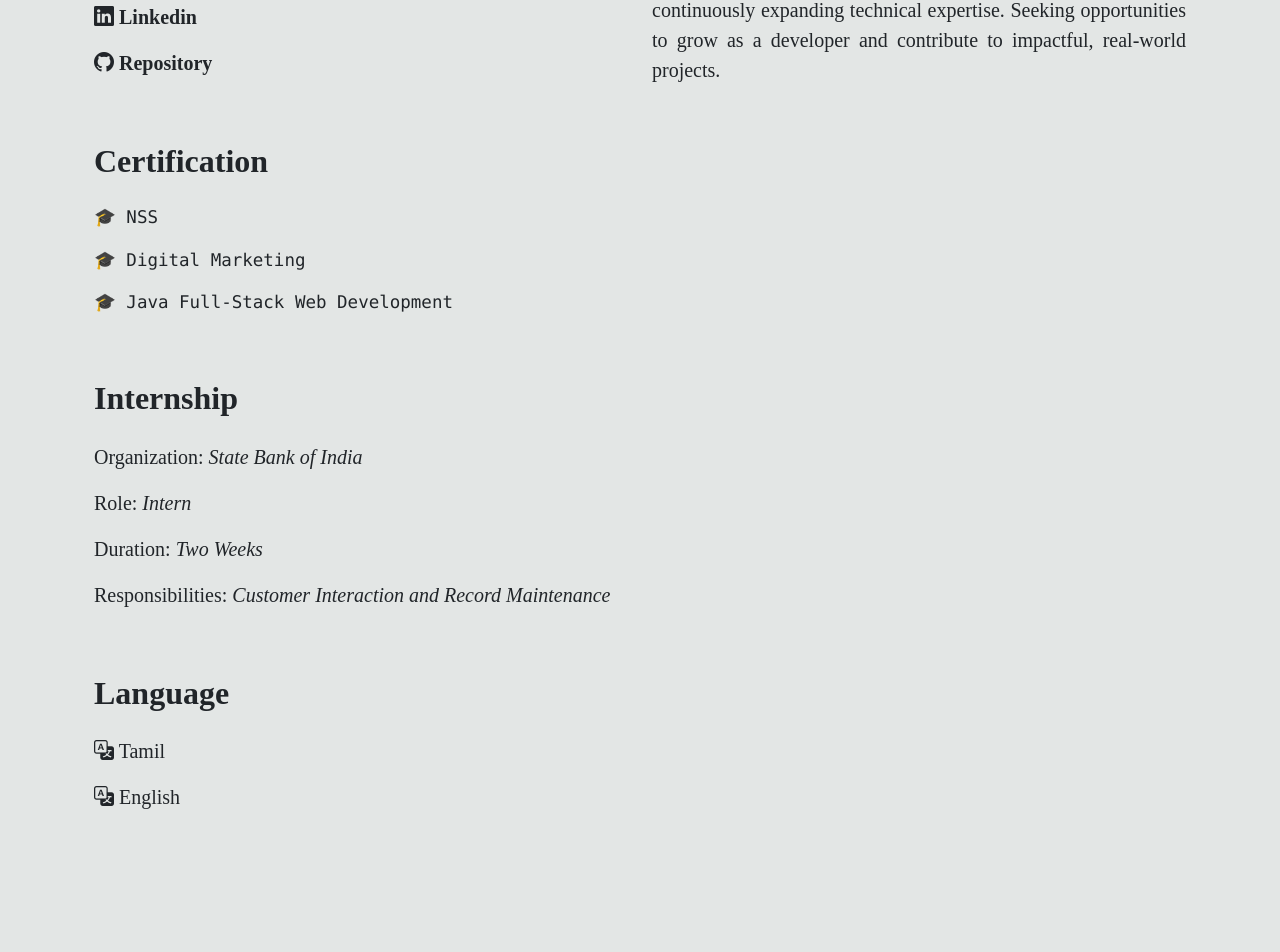
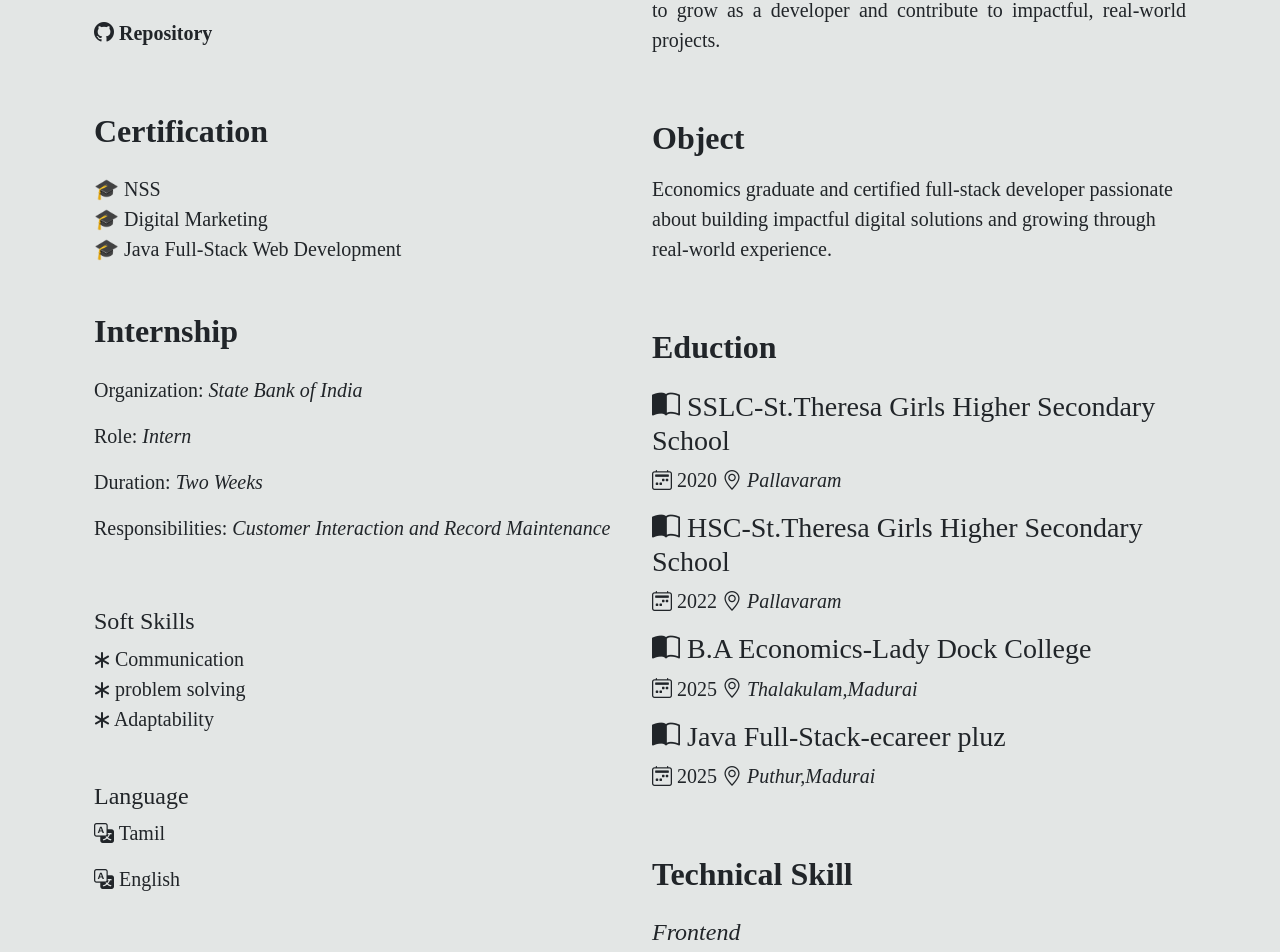
Before and after one commit to code-by-kiki/portfolio, a React (Create React App) app: page / in a window 1280 px wide. Shown: the part 3672-4624 px from the top of the page. Built offline with nearby package versions, Linux system fonts and the light colour scheme.

Commit message:
Finished Resume

```diff
--- a/src/components/About.jsx
+++ b/src/components/About.jsx
@@ -97,10 +97,9 @@ const About = () => {
           {hobbies.map((hobby, index) => (
             <div
               key={index}
-              className="hobby-card p-3 text-center border rounded"
-              style={{ minWidth: '120px', flex: '1 1 120px' }}
+              className="hobby-card p-3 text-center border rounded "
+              style={{ minWidth: '10px', flex: '1 1 120px',backgroundColor:'rgb(68, 68, 78)',color:'whitesmoke'}}
             >
-              <i className="bi bi-star-fill text-warning mb-2"></i>
               <h6 className="mb-0">{hobby}</h6>
             </div>
           ))}
--- a/src/components/Resume.jsx
+++ b/src/components/Resume.jsx
@@ -2,15 +2,41 @@ import React from "react";
 import picture from '../assest/profile-pic.jpg';
 import 'bootstrap-icons/font/bootstrap-icons.css';
 
-function Resumedatas(props) {
+function Resumedatas() {
+
+   const Eduction=[
+    { name : 'St.Theresa Girls Higher Secondary School',places:'Pallavaram',studied:'SSLC',passout:'2020'},
+    { name : 'St.Theresa Girls Higher Secondary School',places:'Pallavaram',studied:'HSC',passout:'2022'},
+    { name : 'Lady Dock College',places:'Thalakulam,Madurai',studied:'B.A Economics',passout:'2025'},
+    { name : 'ecareer pluz',places:'Puthur,Madurai', studied:'Java Full-Stack',passout:'2025'}
+   ]
+
+   const certification=[
+    {name:"NSS"},{name:"Digital Marketing"},{name:"Java Full-Stack Web Development"}
+   ]
+
+   const language=[
+    {name:'Tamil'}, {name: 'English'}
+   ]
+
+   const frontend=[{name: "Html",icon:<i class="bi bi-filetype-html"></i>},{name: "Css",icon:<i class="bi bi-filetype-css"></i>},{name: "Javascript",icon:<i class="bi bi-javascript"></i>},{name: "Bootstrap",icon:<i class="bi bi-bootstrap"></i>},{name: "React",icon:<i class="bi bi-filetype-jsx"></i>}];
+
+   const backend=[{name:"Core Java",icon:<i class="bi bi-filetype-java"></i>},{name:"Java",icon:<i class="bi bi-filetype-java"></i>}]
+
+  const database=[{name:'My SQL',icon:<i class="bi bi-filetype-sql"></i>},{name:'MangoDB',icon:<i class="bi bi-leaf"></i>}]
+
+  const tool=[{name:'Git-Hub',icon:<i class="bi bi-github"></i>}]
+
+  const skill=[{name: "Communication"},{name:"problem solving"},{name:"Adaptability"}]
+
   return (
     <div className="container-fluid" style={{ fontFamily: 'serif' }}>
       <div className="row mt-5" style={{ background: "rgb(68, 68, 78)", padding: '10px' }}></div>
 
       <div className="row">
         {/* Left Column */}
-        <div className="col-12 col-md-6 mt-3 text-md-start text-center">
-          <img src={picture} alt="Krithika Profile" style={{ maxWidth: '150px', borderRadius: '25rem' }} />
+        <div className="col-12 col-md-6 col-sm-4 mt-3 text-md-start text-center">
+          <img src={picture} alt="Krithika Profile" className="d-none d-sm-block" style={{ maxWidth: '150px', borderRadius: '25rem' }} />
 
           <div className="row">
             <div className="col mt-5 fw-bold">
@@ -25,35 +51,51 @@ function Resumedatas(props) {
           <div className="row mt-5">
             <div className="col">
               <h4 className="fw-bold fs-2 mb-4">Certification</h4>
-              <pre>🎓 NSS</pre>
-              <pre>🎓 Digital Marketing</pre>
-              <pre>🎓 Java Full-Stack Web Development</pre>
+              {certification.map((certificate,index)=>
+              (
+               <div key={index}>
+                {<>🎓 {certificate.name}</>}
+               </div>
+              )
+              )}
             </div>
           </div>
 
+
           <div className="row mt-5">
-            <div className="col">
               <h4 className="fw-bold fs-2 mb-4">Internship</h4>
               <p><b>Organization:</b> <i>State Bank of India</i></p>
               <p><b>Role:</b> <i>Intern</i></p>
               <p><b>Duration:</b> <i>Two Weeks</i></p>
               <p><b>Responsibilities:</b> <i>Customer Interaction and Record Maintenance</i></p>
-            </div>
           </div>
 
+         <div className="row mt-5">
+          <h4>Soft Skills</h4>
+           {skill.map((Skills,index)=>
+          (
+            <div key={index}>
+              {<><i class="bi bi-asterisk fs-6"></i> {Skills.name}</>}
+            </div>
+          ))}
+         </div>
+
+
           <div className="row mt-5">
-            <div className="col">
-              <h4 className="fw-bold fs-2 mb-4">Language</h4>
-              <p><i className="bi bi-translate"></i> Tamil</p>
-              <p><i className="bi bi-translate"></i> English</p>
-            </div>
+            <h4>Language</h4>
+            {language.map((lang,index)=>
+            (
+              <div key={index}>
+                {<p> <i className="bi bi-translate "></i> {lang.name}</p>}
+              </div>
+            ))}
           </div>
         </div>
 
         {/* Right Column */}
-        <div className="col-12 col-md-6 text-md-end text-center">
-          <h1 className="mt-5">{props.name}</h1>
-          <pre>Web Developer</pre>
+        <div className="col-12 col-md-6 col-sm-8 text-start">
+          <h1 className="mt-5 text-md-end">Krithika</h1>
+          <pre className="text-md-end">Web Developer</pre>
 
           <div className="row mt-5 text-md-start text-center">
             <h4 className="mb-3 fw-bold fs-2"><i>Profile</i></h4>
@@ -63,6 +105,61 @@ function Resumedatas(props) {
               Seeking opportunities to grow as a developer and contribute to impactful, real-world projects.
             </p>
           </div>
+          <div className="row mt-5">
+            <h4 className="mb-3 fw-bold fs-2">Object</h4>
+            <p>Economics graduate and certified full-stack developer passionate about building
+              impactful digital solutions and growing through real-world experience.</p>
+          </div>
+
+          <div className="row mt-5">
+             <h4 className="mb-4 fw-bold fs-2">Eduction</h4>
+              {Eduction.map((data,index)=>
+              (
+                <div key={index}>
+                  {<><h3><i class="bi bi-book-half"></i> {data.studied}-{data.name}</h3>
+                   <p><i class="bi bi-calendar2-week "></i> {data.passout} <i class="bi bi-geo-alt"> {data.places}</i> </p>
+                  </>}
+                </div>
+              )
+
+              )}
+          </div>
+
+          <div className="row mt-5">
+           <h4 className="mb-4 fw-bold fs-2">Technical Skill</h4>
+           <h4><i>Frontend</i> </h4>
+           <dl className="list-inline d-flex gap-4 mt-2">
+           {frontend.map((skill,index)=>
+          (
+           <dt key={index} className="list-inline-item "> {skill.icon} {skill.name}</dt>
+          )
+          )}
+          </dl>
+          <h4><i>Backend</i></h4>
+          <dl className="list-item d-flex gap-4 mt-2">
+           {backend.map((skill,index)=>
+          (
+            <dt key={index} className="list-inline-item">{skill.icon} {skill.name} </dt>
+          ))}
+          </dl>
+
+           <h4><i>DataBase</i></h4>
+            <dl className="list-inline d-flex gap-4 mt-2">
+              {database.map((skill,index)=>
+              (
+              <dt className="list-inline-item">{skill.icon} {skill.name}</dt>
+              ))}
+            </dl>
+          </div>
+
+           <h4><i>Tools</i></h4>
+           <dl className="list-inline d-flex gap-4">
+            {tool.map((skill,index)=>
+            (
+              <dt className="list-inline-item">{skill.icon} {skill.name} </dt>
+            ))}
+           </dl>
+
         </div>
       </div>
     </div>
--- a/src/components/Skills.jsx
+++ b/src/components/Skills.jsx
@@ -2,14 +2,14 @@ import React, { useState, useEffect } from "react";
 import { motion, AnimatePresence } from "framer-motion";
 
 const skills = [
-  { name: "Java", color: "rgb(113, 90, 90)" },
-  { name: "Html", color: "rgb(113, 90, 90)" },
-  { name: "Css", color: "rgb(113, 90, 90)" },
-  { name: "Bootstrap", color: "rgb(113, 90, 90)" },
-  { name: "My SQL", color: "rgb(113, 90, 90)" },
-  { name: "Git-Hub", color: "rgb(113, 90, 90)" },
-  { name: "React", color:  "rgb(113, 90, 90)" },
-  { name: "Node.js", color:  "rgb(113, 90, 90)" }
+  { name: "Java", color: "rgb(113, 90, 90)",level:90},
+  { name: "Html", color: "rgb(113, 90, 90)",level:90 },
+  { name: "Css", color: "rgb(113, 90, 90)" ,level:90},
+  { name: "Bootstrap", color: "rgb(113, 90, 90)",level:90 },
+  { name: "My SQL", color: "rgb(113, 90, 90)",level:90 },
+  { name: "Git-Hub", color: "rgb(113, 90, 90)",level:90 },
+  { name: "React", color:  "rgb(113, 90, 90)",level:90},
+  { name: "Node.js", color:  "rgb(113, 90, 90)",level:90}
 ];
 
 const SwipeableCards = () => {
@@ -37,7 +37,7 @@ const SwipeableCards = () => {
         <h3 className="text-center mb-4">Skills</h3>
         <AnimatePresence>
           <motion.div
-            key={skills[index].name}
+            key={skills[index].name}{...skills[index].level}
             drag="x"
             onDragEnd={handleDragEnd}
             className="absolute w-full h-full rounded-2xl flex items-center justify-center text-white text-3xl font-bold shadow-xl"
```
